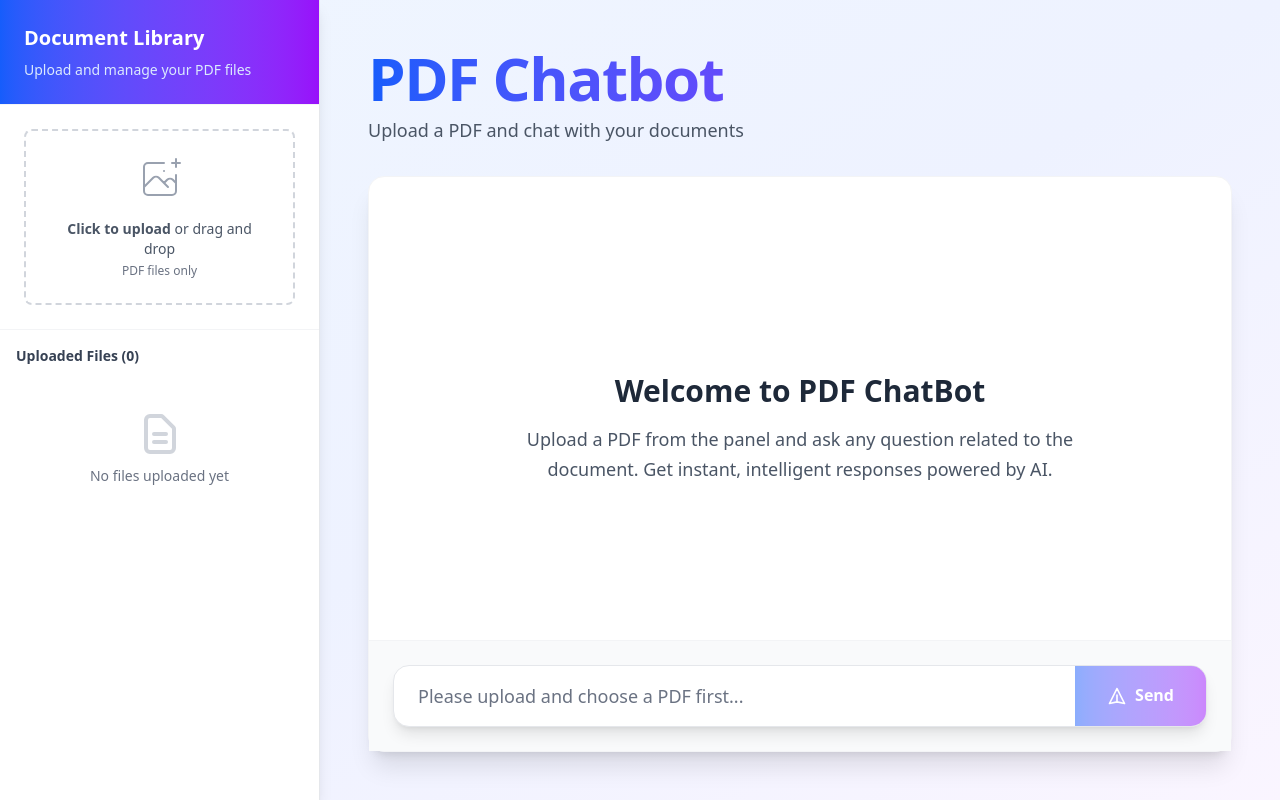
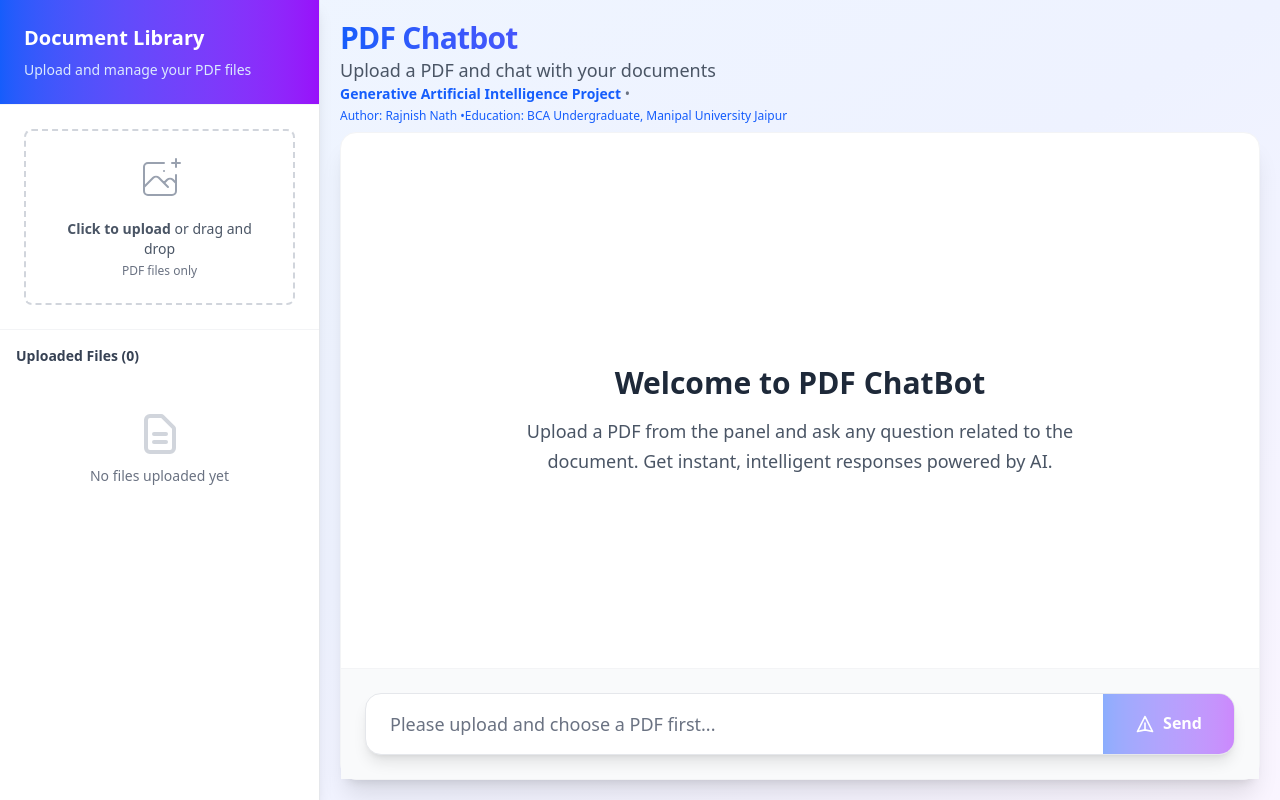
Before and after one commit to rajnish612/pdf-chatbot-frontend, a Next.js app: page / in a window 1280 px wide. Built offline with nearby package versions, Linux system fonts and the light colour scheme.

Commit message:
improved ui reponsiveness

```diff
--- a/app/components/Chat.tsx
+++ b/app/components/Chat.tsx
@@ -49,7 +49,7 @@ const Chat = () => {
   return (
     <div className="h-full w-full relative flex flex-col bg-white rounded-lg sm:rounded-2xl shadow-xl border border-gray-100">
       {context && context?.file?.name && (
-        <div className="absolute top-2 sm:-top-10 right-2 sm:right-6 bg-green-100 border border-green-200 rounded-lg px-2 sm:px-4 py-1 sm:py-2 max-w-xs z-10">
+        <div className="absolute top-2  right-2  bg-green-100 border border-green-200 rounded-lg px-2 sm:px-4 py-1 sm:py-2 max-w-xs z-10">
           <div className="flex items-center space-x-1 sm:space-x-2">
             <div className="w-2 h-2 bg-green-500 rounded-full animate-pulse"></div>
             <span className="text-green-800 text-xs sm:text-sm font-medium truncate">
@@ -64,17 +64,34 @@ const Chat = () => {
             messages.map((message, idx) => (
               <>
                 <div
-                  className="bg-slate-100 rounded-xl sm:rounded-2xl max-w-[85%] sm:max-w-[80%] lg:max-w-[calc(100%-200px)] ml-auto p-2 sm:p-3 shadow-lg"
+                  className="bg-gradient-to-r from-blue-500 to-purple-600 rounded-xl sm:rounded-2xl max-w-[85%] sm:max-w-[80%] lg:max-w-[calc(100%-200px)] ml-auto p-2 sm:p-3 shadow-lg"
                   key={idx}
                 >
-                  <p className="text-sm sm:text-base text-gray-800">
+                  <p className="text-sm sm:text-base text-white font-medium">
                     {message.user}
                   </p>
                 </div>
-                <div className="bg-sky-300 max-w-[85%] sm:max-w-[80%] lg:max-w-[calc(100%-200px)] mr-auto p-2 sm:p-3 rounded-xl sm:rounded-2xl shadow-lg">
-                  <p className="text-sm sm:text-base text-gray-800">
-                    {message.ai}
-                  </p>
+                <div className="bg-gradient-to-r from-gray-100 to-gray-200 max-w-[85%] sm:max-w-[80%] lg:max-w-[calc(100%-200px)] mr-auto p-2 sm:p-3 rounded-xl sm:rounded-2xl shadow-lg border border-gray-300">
+                  <div className="flex items-start space-x-2">
+                    <div className="flex-shrink-0 w-6 h-6 bg-blue-500 rounded-full flex items-center justify-center mt-0.5">
+                      <svg className="w-3 h-3 text-white" fill="currentColor" viewBox="0 0 20 20">
+                        <path fillRule="evenodd" d="M9.049 2.927c.3-.921 1.603-.921 1.902 0l1.07 3.292a1 1 0 00.95.69h3.462c.969 0 1.371 1.24.588 1.81l-2.8 2.034a1 1 0 00-.364 1.118l1.07 3.292c.3.921-.755 1.688-1.54 1.118l-2.8-2.034a1 1 0 00-1.175 0l-2.8 2.034c-.784.57-1.838-.197-1.539-1.118l1.07-3.292a1 1 0 00-.364-1.118L2.98 8.72c-.783-.57-.38-1.81.588-1.81h3.461a1 1 0 00.951-.69l1.07-3.292z" clipRule="evenodd" />
+                      </svg>
+                    </div>
+                    <div className="flex-1">
+                      <p className="text-sm sm:text-base text-gray-800 font-medium leading-relaxed">
+                        {message.ai || (
+                          <span className="flex items-center space-x-2 text-gray-500">
+                            <svg className="animate-spin h-4 w-4" fill="none" viewBox="0 0 24 24">
+                              <circle className="opacity-25" cx="12" cy="12" r="10" stroke="currentColor" strokeWidth="4"></circle>
+                              <path className="opacity-75" fill="currentColor" d="m4 12a8 8 0 018-8V0C5.373 0 0 5.373 0 12h4zm2 5.291A7.962 7.962 0 014 12H0c0 3.042 1.135 5.824 3 7.938l3-2.647z"></path>
+                            </svg>
+                            <span className="text-xs">Thinking...</span>
+                          </span>
+                        )}
+                      </p>
+                    </div>
+                  </div>
                 </div>
               </>
             ))
--- a/app/page.tsx
+++ b/app/page.tsx
@@ -8,20 +8,15 @@ const Page = () => {
 
   return (
     <div className="flex flex-col lg:flex-row h-screen bg-gradient-to-br from-blue-50 via-indigo-50 to-purple-50 relative">
-      {/* Mobile hamburger button */}
-
-      {/* Mobile overlay */}
-
-      {/* Panel */}
       <div
         className={`${
           isPanelOpen ? "translate-x-0" : "-translate-x-full"
-        } lg:translate-x-0 fixed lg:relative z-50 lg:z-auto transition-transform duration-300 ease-in-out lg:transition-none`}
+        } lg:translate-x-0  fixed lg:relative z-50 lg:z-auto transition-all   lg:transition-none`}
       >
         <Panel onClose={() => setIsPanelOpen(false)} />
       </div>
 
-      <div className="flex flex-col w-full h-full p-4 sm:p-6 lg:p-8 xl:p-12">
+      <div className="flex flex-col w-full h-full p-4 sm:p-6 lg:p-8 xl:p-5">
         <div className="flex flex-col">
           <button
             onClick={() => setIsPanelOpen(true)}
@@ -41,13 +36,26 @@ const Page = () => {
               />
             </svg>
           </button>
-          <div className="mb-6 lg:mb-8 flex-shrink-0">
-            <h1 className="text-transparent bg-clip-text bg-gradient-to-r from-blue-600 to-purple-600 text-xl sm:text-3xl md:text-4xl lg:text-5xl xl:text-6xl font-bold tracking-tight">
+          <div className="pb-2 flex-shrink-0">
+            <h1 className="text-transparent bg-clip-text bg-gradient-to-r from-blue-600 to-purple-600 text-md sm:text-3xl font-bold tracking-tight">
               PDF Chatbot
             </h1>
-            <p className="text-gray-600 text-sm sm:text-base lg:text-lg mt-2 font-medium">
+            <p className="text-gray-600 text-sm sm:text-base lg:text-lg  font-medium">
               Upload a PDF and chat with your documents
             </p>
+            <div className=" space-y-1">
+              <p className="text-gray-500 text-xs sm:text-sm">
+                <span className="font-semibold text-blue-600">
+                  Generative Artificial Intelligence Project
+                </span>{" "}
+                •
+              </p>
+              <p className="text-blue-600 text-xs">
+                <span className="font-medium">Author:</span> Rajnish Nath •
+                <span className="font-medium">Education:</span> BCA
+                Undergraduate, Manipal University Jaipur
+              </p>
+            </div>
           </div>
         </div>
 
```
